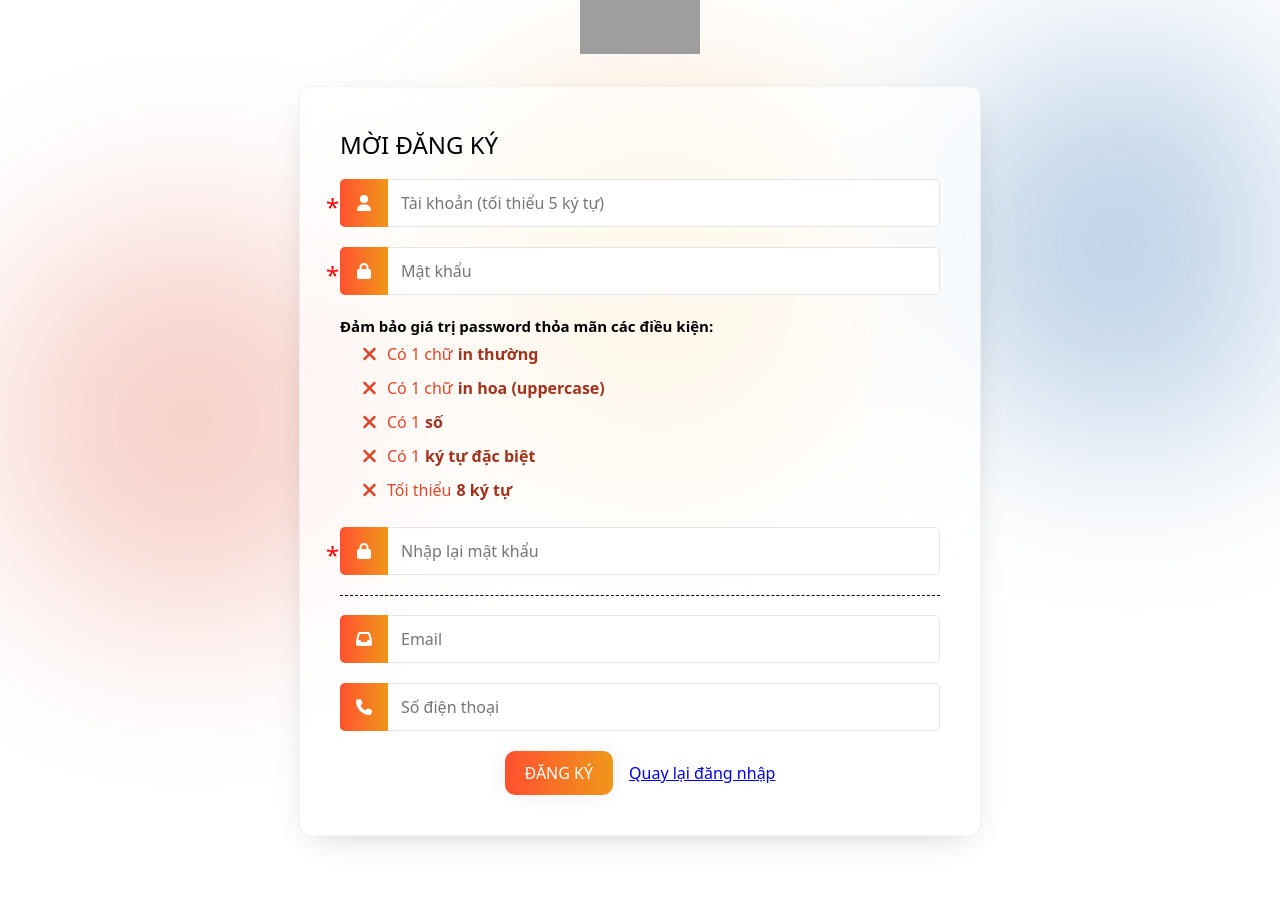
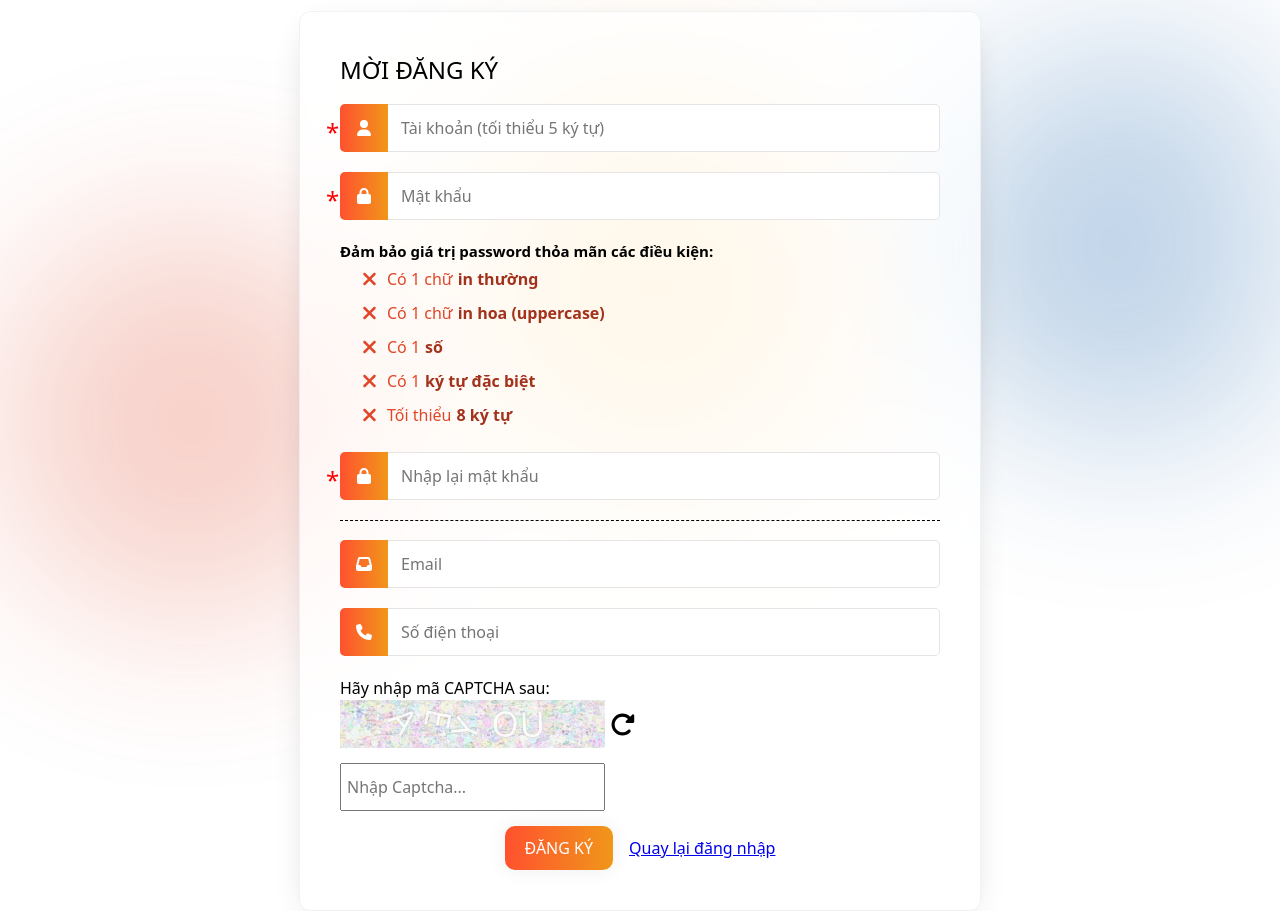
Before and after one commit to thomasdinh2k/FintTestReact-LoginScreen, a React (Vite) app: page /sign-up in a window 1280 px wide. Before the commit the page ends 836 px from the top, so only its background shows below. Built offline with nearby package versions, Linux system fonts and the light colour scheme; grey boxes are pictures that could not be loaded.

Commit message:
create ui for captcha

```diff
--- /dev/null
+++ b/src/components/TextInputForm/CaptchaBox/index.jsx
@@ -0,0 +1,50 @@
+import "./style.scss"
+import { FontAwesomeIcon } from "@fortawesome/react-fontawesome"
+import { faRotateRight } from "@fortawesome/free-solid-svg-icons"
+import captchaBg from "../../../assets/captcha-bg.png"
+
+export default function CaptchaBox() {
+	const captchaContent = ["A", "E", "Y", "O", "U"]
+
+	return (
+		<div className="captcha-box">
+			<header>Hãy nhập mã CAPTCHA sau:</header>
+			<div className="captcha-area">
+				<div className="captcha-img">
+					<img src={captchaBg} alt="captcha-box" />
+					{/* <div className="captcha-text">A E Y O U</div> */}
+					<div className="captcha-text">
+						{captchaContent.map((text, index) => {
+							const randomAngle = Math.floor(Math.random() * 361)
+							return (
+								<span
+									key={index}
+									style={{ transform: `rotate(${randomAngle}deg)` }}
+								>
+									{text}
+								</span>
+							)
+						})}
+					</div>
+				</div>
+				<button className="reload-btn">
+					<i>
+						<FontAwesomeIcon icon={faRotateRight} />
+					</i>
+				</button>
+			</div>
+
+			<form action="#" className="input-area">
+				<input
+					type="text"
+					name="captcha"
+					id="captcha"
+					placeholder="Nhập Captcha..."
+					required
+				/>
+				{/* <button>Check</button> */}
+			</form>
+			<div className="status-txt">Captcha chưa đúng, vui lòng nhập lại</div>
+		</div>
+	)
+}
--- /dev/null
+++ b/src/components/TextInputForm/CaptchaBox/style.scss
@@ -0,0 +1,79 @@
+@import "../../../styles/styles.scss";
+
+.captcha-box {
+	& > *:not(:first-child) {
+		margin-bottom: 15px;
+	}
+	.captcha-area {
+		display: flex;
+		align-items: center;
+		justify-content: flex-start;
+		gap: 5px;
+		height: 48px;
+
+		.captcha-img {
+			position: relative;
+			height: 100%;
+			width: 265px;
+			user-select: none;
+
+			img {
+				width: 100%;
+				height: 100%;
+				object-fit: cover;
+				opacity: 0.9;
+			}
+
+			.captcha-text {
+				position: absolute;
+				top: 50%;
+				left: 50%;
+				transform: translate(-50%, -50%);
+				font-size: 35px;
+				letter-spacing: 10px;
+				width: 100%;
+				text-align: center;
+				overflow: hidden;
+
+				color: #fff;
+				text-shadow: 0 0 2px #b1b1b1;
+				opacity: 0.8;
+
+                span {
+                    display:inline-block;
+                }
+			}
+		}
+
+		button.reload-btn {
+			background: none;
+			border: none;
+			outline: none;
+			border-radius: 5px;
+
+			i {
+				width: 75px;
+				height: 100%;
+				font-size: 25px;
+			}
+		}
+	}
+
+	.input-area {
+		height: 48px;
+		width: 265px;
+
+		input {
+			height: 100%;
+			width: 100%;
+			padding: 5px;
+		}
+	}
+
+	.status-txt {
+		display: none;
+		&.error {
+			display: block;
+		}
+	}
+}
--- a/src/pages/SignUp/index.jsx
+++ b/src/pages/SignUp/index.jsx
@@ -16,6 +16,7 @@ import {
 	emailRegex,
 	phoneNumberRegex,
 } from "../../utils/formValidationRuleset"
+import CaptchaBox from "../../components/TextInputForm/CaptchaBox"
 
 export default function SignUpScreen() {
 	const [formValue, setFormValue] = useState({
@@ -285,6 +286,8 @@ export default function SignUpScreen() {
 						}}
 					/>
 
+					<CaptchaBox />
+
 					<div id="CTA-buttons">
 						<Button error={!allClear}>Đăng ký</Button>
 						<Link to="/">Quay lại đăng nhập</Link>
```
Also changed, not shown: src/assets/captcha-bg.png (added).
